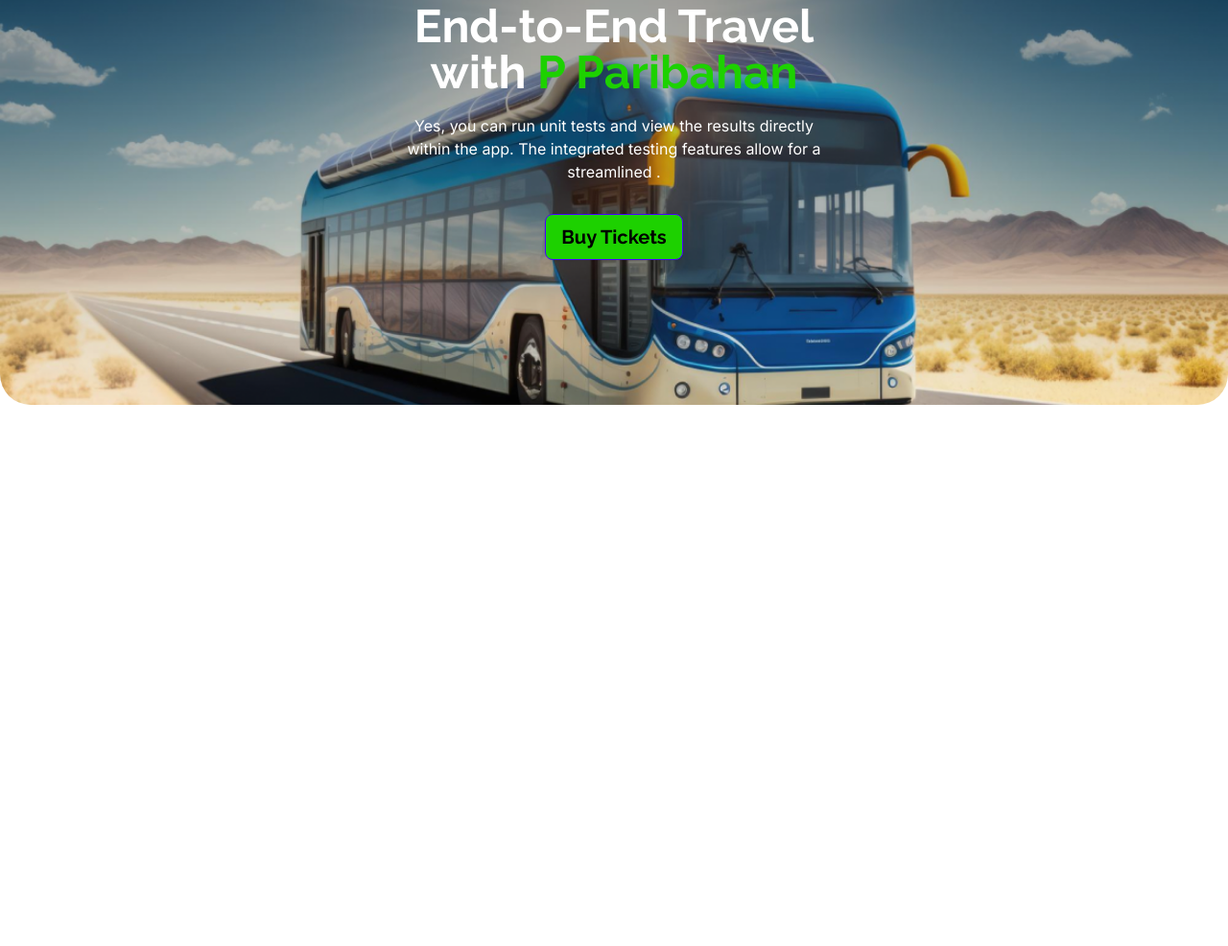
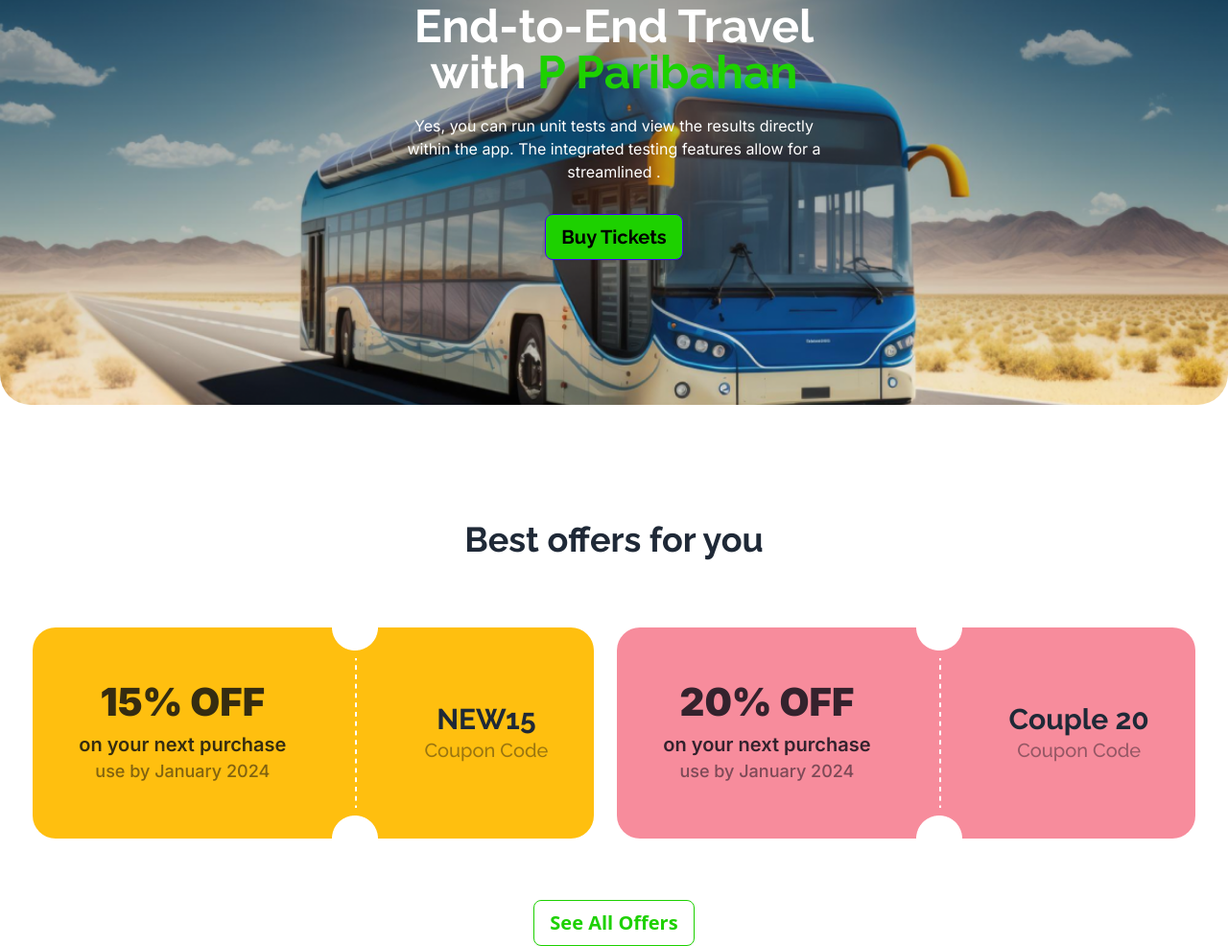
Before and after one commit to Atia9f/5th-assignment, a plain HTML site: page index.html in a window 1280 px wide. Shown: the part 237-1223 px from the top of the page at 96% size. Before the commit the page ends 800 px from the top, so only its background shows below. Drawn offline with nearby package versions, Linux system fonts and the light colour scheme.

Commit message:
added best offer section

```diff
--- a/index.html
+++ b/index.html
@@ -82,6 +82,52 @@
             </div>
         </div>
     </header>
+
+    <main class="">
+        <!-- best offer -->
+        <section class="container mx-auto">
+            <h1 class="font-['Raleway'] font-bold text-4xl text-center mb-12 mt-[120px]">Best offers for you</h1>
+            <div class="flex flex-col lg:flex-row sm:space-y-6 lg:space-x-6 justify-center items-center">
+                <div class="flex mt-6">
+                    <div class=" p-4 lg:p-12 bg-[#FFBF0F] rounded-l-3xl flex text-center">
+                        <p><span class="font-['Inter'] font-black text-[40px] text-[#030712CC]">15% OFF</span> <br>
+                            <span class="font-semibold font-['Inter'] text-xl text-[#030712CC]"> on your next purchase
+                            </span><br>
+                            <span class="font-['Inter'] text-lg font-medium text-[#03071280]">use by January 2024</span>
+                        </p>
+                    </div>
+                    <img class="bg-[#FFBF0F]" src="images/cupon-devider.png" alt="">
+                    <div class="p-12 bg-[#FFBF0F] rounded-r-3xl text-center flex flex-col justify-center items-center">
+                        <p><span class="font-['Raleway'] text-3xl font-bold">NEW15</span> <br>
+                            <span class="font-['Raleway'] font-medium text-xl text-[#03071266]">Coupon Code</span>
+                        </p>
+                    </div>
+                </div>
+
+                <div class="flex">
+                    <div class="p-4 lg:p-12 bg-[#F78C9C] rounded-l-3xl flex text-center">
+                        <p><span class="font-['Inter'] font-black text-[40px] text-[#030712CC]">20% OFF</span> <br>
+                            <span class="font-semibold font-['Inter'] text-xl text-[#030712CC]"> on your next
+                                purchase </span><br>
+                            <span class="font-['Inter'] text-lg font-medium text-[#03071280]">use by January
+                                2024</span>
+                        </p>
+                    </div>
+                    <img class="bg-[#F78C9C]" src="images/cupon-devider.png" alt="">
+                    <div class="p-12 bg-[#F78C9C] rounded-r-3xl text-center flex flex-col justify-center items-center">
+                        <p><span class="font-['Raleway'] text-3xl font-bold">Couple 20</span> <br>
+                            <span class="font-['Raleway'] font-medium text-xl text-[#03071266]">Coupon Code</span>
+                        </p>
+                    </div>
+                </div>
+
+            </div>
+            <div class="flex justify-center items-center mt-16">
+                <button
+                    class="btn bg-white text-[#1DD100] border border-[#1DD100] text-['Raleway'] font-bold text-xl">See
+                    All Offers</button>
+            </div>
+        </section>
 </body>
 
 </html>
```
